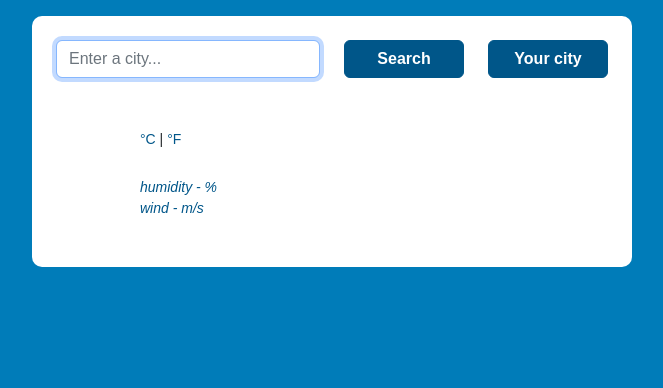
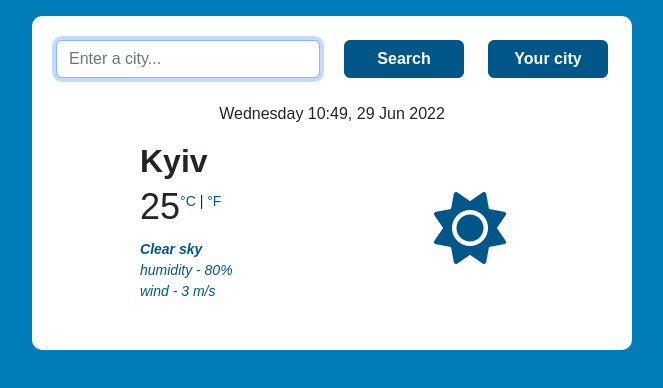
Before and after one commit to TashaStinger/weather-react, a React (Create React App) app: page / in a window 1280 px wide. Shown: the top 388 px of the page, without its empty margins (308-971 px from the left). Built offline with nearby package versions, Linux system fonts and the light colour scheme.

Commit message:
added default weather data

```diff
--- a/src/Weather.js
+++ b/src/Weather.js
@@ -3,7 +3,15 @@ import axios from "axios";
 import "./Weather.css";
 
 export default function Weather() {
-  let [weatherData, setWeatherData] = useState({});
+  let [weatherData, setWeatherData] = useState({
+    city: "Kyiv",
+    date: "Wednesday 10:49, 29 Jun 2022",
+    temperature: 25,
+    description: "clear sky",
+    humidity: 80,
+    wind: 3,
+    icon: "fa-solid fa-sun"
+  });
   let [city, setCity] = useState("");
 
   function updateCity(event) {
```
